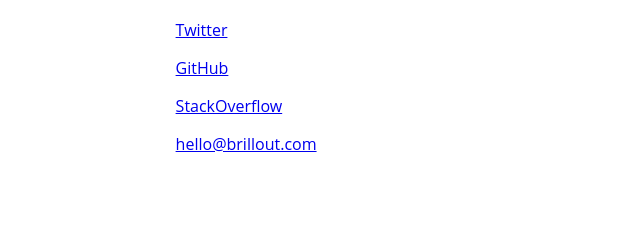
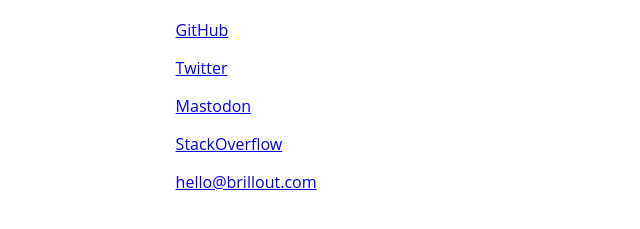
Before and after one commit to brillout-website/brillout.com, a website: page index.html in a window 1280 px wide. Shown: the part 77-306 px from the top of the page, without its empty margins (318-958 px from the left). Drawn offline with Linux system fonts and the light colour scheme.

Commit message:
mastodon

```diff
--- a/index.html
+++ b/index.html
@@ -5,11 +5,15 @@
       <h1>Rom(uald Brillout)</h1>
 
       <p>
+        <a href="https://github.com/brillout">GitHub</a>
+      </p>
+
+      <p>
         <a href="https://twitter.com/brillout">Twitter</a>
       </p>
 
       <p>
-        <a href="https://github.com/brillout">GitHub</a>
+        <a href="https://m.webtoo.ls/@brillout">Mastodon</a>
       </p>
 
       <p>
```
